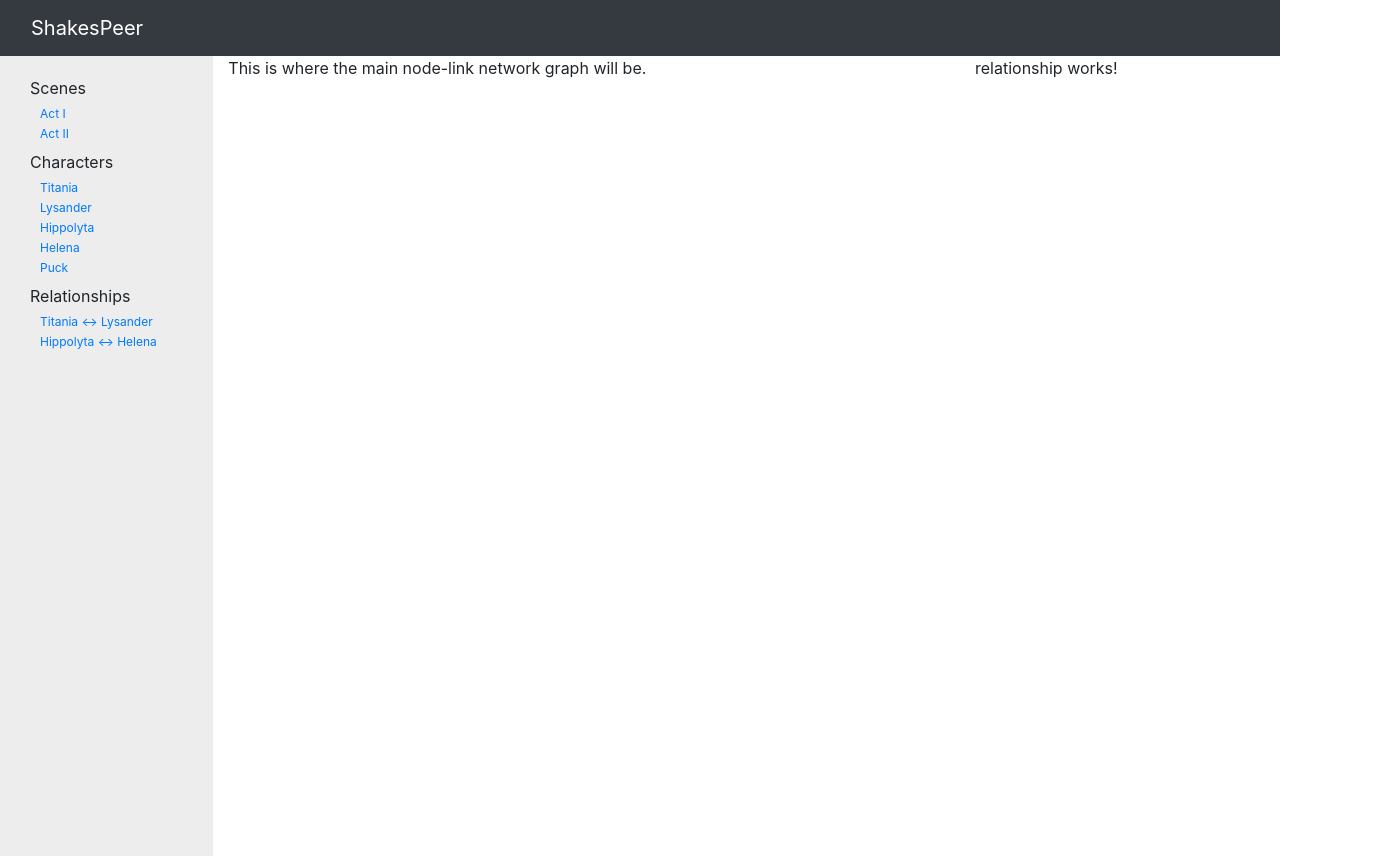
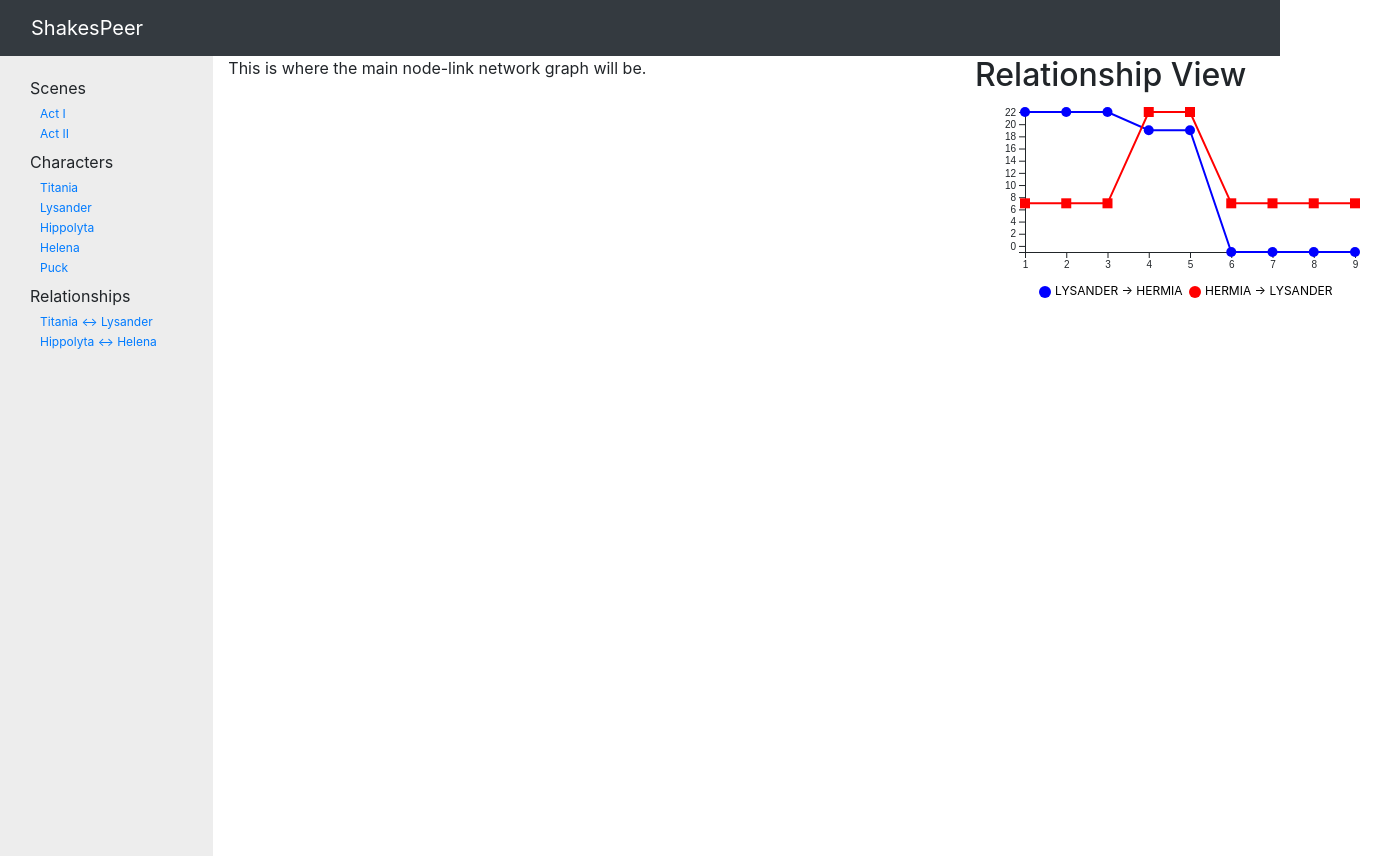
Before and after one commit to kevin-chow/ShakesPeer, an Angular app in the folder angular-src/shakespeer/: page / in a window 1280 px wide. Shown: the whole page, 1375 px wide, since content can reach past the window. Built offline with nearby package versions, Linux system fonts and the light colour scheme.

Commit message:
Basic line graphs

```diff
--- a/angular-src/shakespeer/src/app/components/relationship/relationship.component.html
+++ b/angular-src/shakespeer/src/app/components/relationship/relationship.component.html
@@ -1,3 +1,5 @@
-<p>
-  relationship works!
-</p>
+<div>
+<h2>Relationship View</h2>
+
+<svg width="400" height="200"></svg>
+</div>
--- a/angular-src/shakespeer/src/app/components/relationship/relationship.component.ts
+++ b/angular-src/shakespeer/src/app/components/relationship/relationship.component.ts
@@ -1,4 +1,6 @@
-import { Component, OnInit } from '@angular/core';
+import { Component, ViewChild, OnInit, ElementRef } from '@angular/core';
+import * as d3 from 'd3';
+import {sentimentAB, sentimentBA, characterPairs} from './relationship_data';
 
 @Component({
   selector: 'app-relationship',
@@ -6,10 +8,143 @@ import { Component, OnInit } from '@angular/core';
   styleUrls: ['./relationship.component.scss']
 })
 export class RelationshipComponent implements OnInit {
+    title = 'Line Chart';
 
-  constructor() { }
+    private margin = {top: 10, right: 20, bottom: 50, left: 50};
+    private width: number;
+    private height: number;
+    private x: any;
+    private y: any;
+    private r: any;
+    private svg: any;
+    private line: d3.line<[number, number]>; // this is line definition
+
+    sentimentAB: any;
+    sentimentBA: any;
+
+  constructor() {
+      // configure margins and width/height of the graph
+
+   this.width = 400 - this.margin.left - this.margin.right;
+   this.height = 200 - this.margin.top - this.margin.bottom;}
 
   ngOnInit() {
-  }
+        this.readData("THESEUS", "HIPPOLYTA");
+        this.buildSvg();
+        this.addXandYAxis();
+        this.drawLineAndPath(this.sentimentAB, 'blue', 'circle');
+        this.drawLineAndPath(this.sentimentBA, 'red', 'rect');
+        this.addLegend();
+    }
+
+    private readData(A, B) {
+        this.sentimentAB = sentimentAB;
+        this.sentimentBA = sentimentBA;
+        //d3.csv("./sentiment_data.csv")
+          //.row(function(d) { return {scene: d.scene, sentiment_value: +d[A+'-'+B]}; })
+          //.get(function(error, rows) { console.log(rows); });
+    }
+
+    private buildSvg() {
+        this.svg = d3.select('svg')
+            .append('g')
+            .attr('class', 'line-and-dots')
+            .attr('transform', 'translate(' + this.margin.left + ',' + this.margin.top + ')');
+    }
+
+    private addXandYAxis() {
+         // range of data configuring
+         this.x = d3.scaleLinear().range([0, this.width]);
+         this.y = d3.scaleLinear().range([this.height, 0]);
+         this.x.domain(d3.extent(sentimentAB, (d) => d.scene ));
+         this.y.domain(d3.extent(sentimentAB, (d) => d.sentiment_value ));
+
+        // Configure the X Axis
+        this.svg.append('g')
+            .attr('transform', 'translate(0,' + this.height + ')')
+            .attr('class', 'axis axis--x')
+            .call(d3.axisBottom(this.x));
+
+        // Configure the Y Axis
+        this.svg.append('g')
+            .attr('class', 'axis axis--y')
+            .call(d3.axisLeft(this.y));
+    }
+
+    private drawLineAndPath(data, color, shape) {
+        this.line = d3.line()
+            .x( (d: any) => this.x(d.scene) )
+            .y( (d: any) => this.y(d.sentiment_value) );
+
+        this.r = d3.scaleLog().range([0, 10])
+            .domain(d3.extent(sentimentAB, (d) => d.speech_dist ))
+            .base(2)
+
+        // Configuring line path
+        this.svg.append('path')
+            .datum(data)
+            .attr('class', 'line')
+            .attr('d', this.line)
+            .attr('stroke', color)
+            .attr('stroke-width', 2)
+            .attr('fill', 'none');
+
+        // Data dots
+        if (shape == 'circle') {
+          this.svg.append('g')
+              .selectAll("points")
+              .data(data)
+              .enter()
+              .append(shape)
+              .attr("class", "points")
+              .attr("r", 5)
+              .attr("cx", (d: any) => this.x(d.scene))
+              .attr("cy", (d: any) => this.y(d.sentiment_value) )
+              .attr('fill', color)
+              .attr('stroke', 'none');
+
+        }
+        else {
+          this.svg.append('g')
+              .selectAll("points")
+              .data(data)
+              .enter()
+              .append(shape)
+              .attr("class", "points")
+              .attr("x", (d: any) => this.x(d.scene)-5)
+              .attr("y", (d: any) => this.y(d.sentiment_value)-5)
+              .attr("width", 10)
+              .attr("height",10)
+              .attr('fill', color)
+              .attr('stroke', 'none');
+        }
+    }
+
+    private addLegend() {
+
+      this.svg.append("circle")
+        .attr("cx",20)
+        .attr("cy",180)
+        .attr("r", 6)
+        .style("fill", "blue")
+      this.svg.append("circle")
+        .attr("cx",170)
+        .attr("cy",180)
+        .attr("r", 6)
+        .style("fill", "red")
+      this.svg.append("text")
+        .attr("x", 30)
+        .attr("y", 180)
+        .text("LYSANDER -> HERMIA")
+        .style("font-size", "12px")
+        .attr("alignment-baseline","middle")
+      this.svg
+        .append("text")
+        .attr("x", 180)
+        .attr("y", 180)
+        .text("HERMIA -> LYSANDER")
+        .style("font-size", "12px")
+        .attr("alignment-baseline","middle")
+    }
 
 }
--- /dev/null
+++ b/angular-src/shakespeer/src/app/components/relationship/relationship_data.ts
@@ -0,0 +1,28 @@
+export var sentimentAB = [
+    {scene: 1, sentiment_value: 22.0, speech_dist: 406},
+    {scene: 2, sentiment_value: 22.0, speech_dist: 0},
+    {scene: 3, sentiment_value: 22.0, speech_dist: 0},
+    {scene: 4, sentiment_value: 19.0, speech_dist: 359},
+    {scene: 5, sentiment_value: 19.0, speech_dist: 0},
+    {scene: 6, sentiment_value: -1.0, speech_dist: 477},
+    {scene: 7, sentiment_value: -1.0, speech_dist: 75},
+    {scene: 8, sentiment_value: -1.0, speech_dist: 0},
+    {scene: 9, sentiment_value: -1.0, speech_dist: 79}
+];
+
+export var sentimentBA = [
+    {scene: 1, sentiment_value: 7.0, speech_dist: 432},
+    {scene: 2, sentiment_value: 7.0, speech_dist: 0},
+    {scene: 3, sentiment_value: 7.0, speech_dist: 0},
+    {scene: 4, sentiment_value: 22.0, speech_dist: 205},
+    {scene: 5, sentiment_value: 22.0, speech_dist: 0},
+    {scene: 6, sentiment_value: 7.0, speech_dist: 633},
+    {scene: 7, sentiment_value: 7.0, speech_dist: 16},
+    {scene: 8, sentiment_value: 7.0, speech_dist: 0},
+    {scene: 9, sentiment_value: 7.0, speech_dist: 0}
+];
+
+export var characterPairs = [
+    {pair: "LYSANDER, HERMIA"},
+    {pair: "HERMIA, LYSANDER"}
+];
```
Also changed, not shown: angular-src/shakespeer/src/app/components/relationship/sentiment_data.csv (added).
